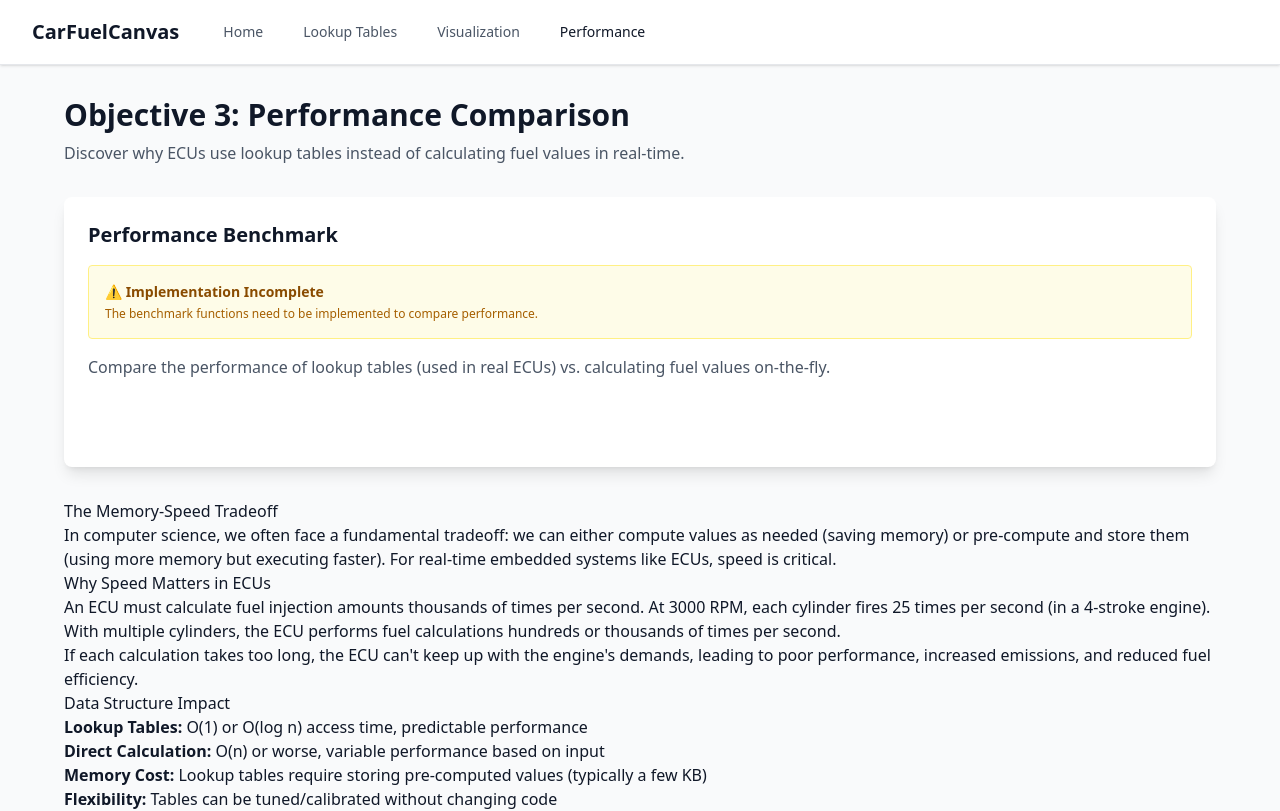
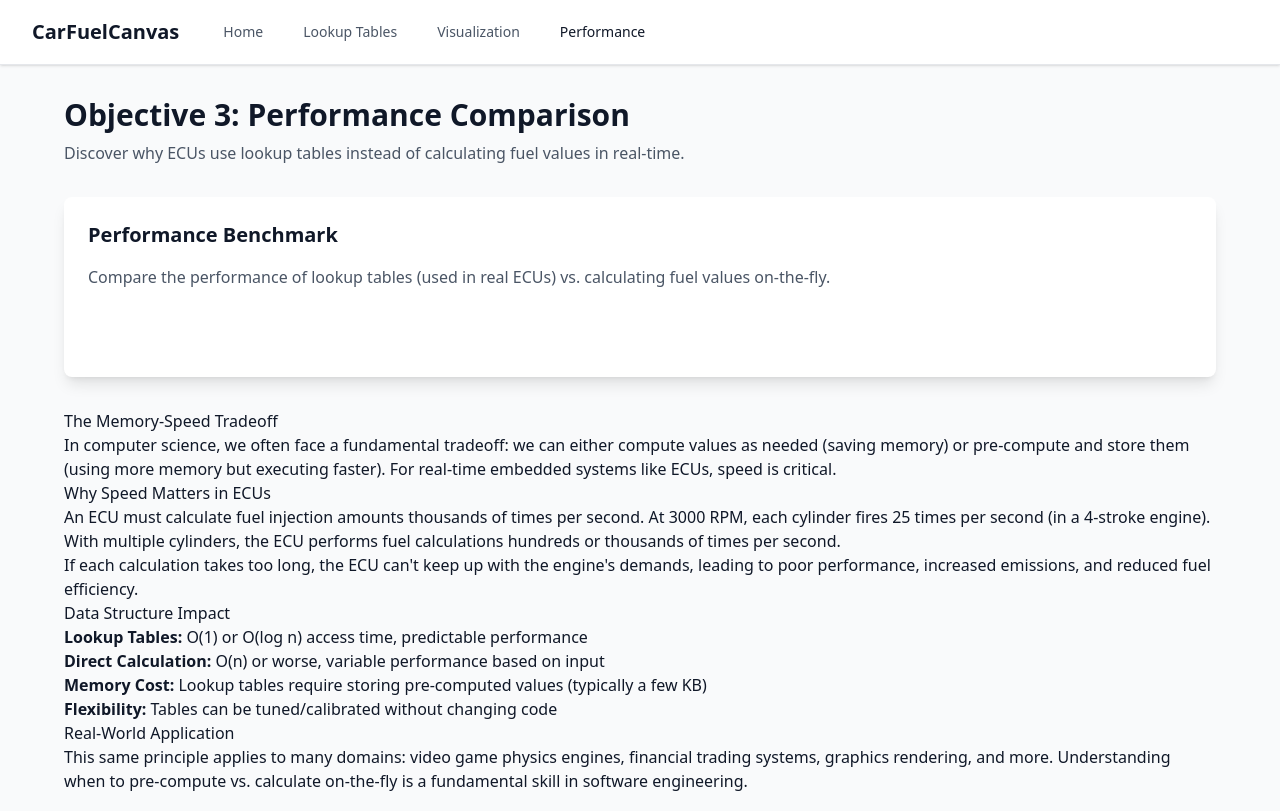
Before and after one commit to Joshkaki00/CarCanvas, a React (Vite) app: page /comparison in a window 1280 px wide. Shown: the top 811 px of the page. Built offline with nearby package versions, Linux system fonts and the light colour scheme.

Commit message:
Removed the incomplete implementation warning from PerformanceComparison.tsx, streamlining the component's presentation as the benchmark functions are now fully implemented.

```diff
--- a/src/features/comparison/PerformanceComparison.tsx
+++ b/src/features/comparison/PerformanceComparison.tsx
@@ -48,14 +48,6 @@ export function PerformanceComparison() {
   return (
     <div className="space-y-6">
       <Card title="Performance Benchmark">
-        <div className="p-4 mb-4 bg-yellow-50 dark:bg-yellow-900/20 border border-yellow-200 dark:border-yellow-800 rounded">
-          <p className="text-sm text-yellow-800 dark:text-yellow-200 font-semibold">
-            ⚠️ Implementation Incomplete
-          </p>
-          <p className="text-xs text-yellow-700 dark:text-yellow-300 mt-1">
-            The benchmark functions need to be implemented to compare performance.
-          </p>
-        </div>
 
         <p className="text-gray-600 dark:text-gray-400 mb-4">
           Compare the performance of lookup tables (used in real ECUs) vs. calculating fuel values on-the-fly.
```
